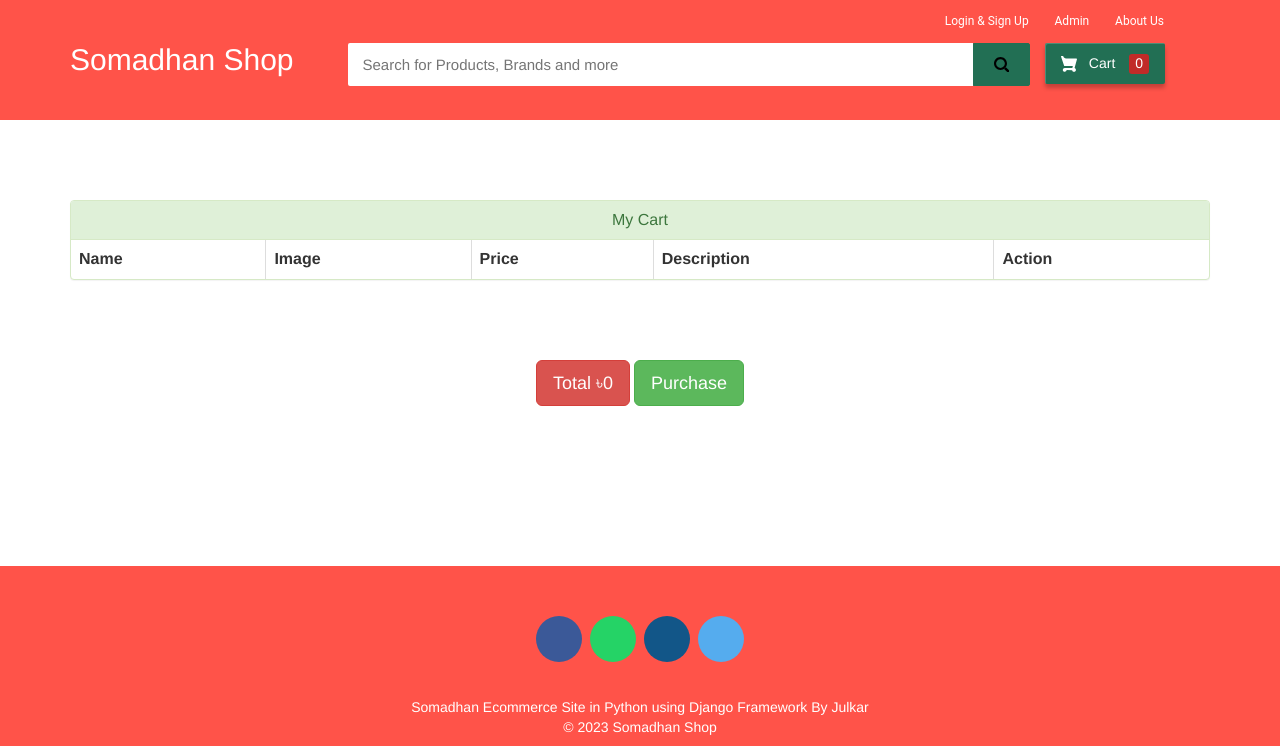
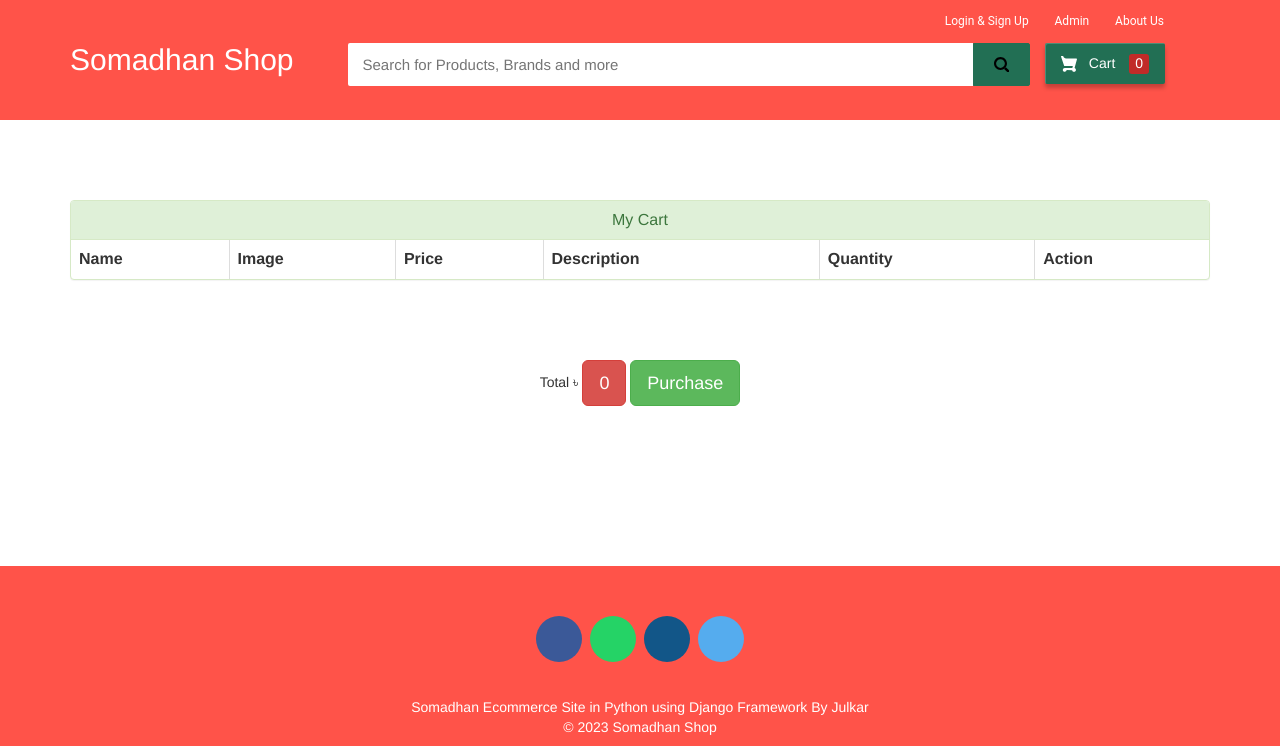
Before and after one commit to Julkar1/somadhanshop, a Django app: page /cart in a window 1280 px wide. Shown: the top 746 px of the page. Run offline with Django 3.2, Linux system fonts and the light colour scheme; lists and menus that the app fills with data are empty; some libraries are stand-ins or nearby versions; some web fonts are replaced.

Commit message:
Quantity Add
Product quantity add in cart

```diff
--- a/ecom/views.py
+++ b/ecom/views.py
@@ -382,7 +382,8 @@ def customer_address_view(request):
                     product_id_in_cart=product_ids.split('|')
                     products=models.Product.objects.all().filter(id__in = product_id_in_cart)
                     for p in products:
-                        total=total+p.price
+                        # total=total+p.price
+                        total = request.COOKIES['totalPrice']
 
             response = render(request, 'ecom/payment.html',{'total':total})
             response.set_cookie('email',email)
--- a/templates/ecom/cart.html
+++ b/templates/ecom/cart.html
@@ -84,6 +84,7 @@ written By : Julkar
           <th>Image</th>
           <th>Price</th>
           <th>Description</th>
+          <th>Quantity</th>
           <th>Action</th>
 
         </tr>
@@ -94,9 +95,9 @@ written By : Julkar
       <tr>
         <td> {{p.name}}</td>
         <td> <img src="{% static p.product_image.url %}" alt="Profile Pic" height="50px" width="50px" /></td>
-        <td>৳ {{p.price}}</td>
+        <td>৳<input type="number" disabled id="price" min="0" value={{p.price}}> </td>
         <td>{{p.description}}</td>
-
+        <td><input type="number" id="quantity" name="quantity" min="1" value="1"></td>
         <td><a class="btn btn-danger btn-xs" href="{% url 'remove-from-cart' p.id  %}?next_page={{request.path}}"><span class="glyphicon glyphicon-trash"></span></a></td>
 
       </tr>
@@ -110,12 +111,43 @@ written By : Julkar
 </div>
 <br><br><br>
 <div style="text-align: center;">
-  <button class="btn btn-danger btn-lg">Total ৳{{total}}</button>
+  Total ৳ <button class="btn btn-danger btn-lg" id="totalPrice" >{{total}}</button>
   <a href="/customer-address"><button class="btn btn-success btn-lg" ><span>Purchase </span></button></a>
 </div>
 
 
 <br><br><br><br><br>
+
+<script>
+  // Function to calculate and update total price
+  function updateTotalPrice() {
+    // Get quantity and price values
+    var quantity = parseFloat(document.getElementById('quantity').value) || 0;
+    var price = parseFloat(document.getElementById('price').value) || 0;
+
+    // Calculate total price
+    var totalPrice = quantity * price;
+
+    // Update the total price on the page
+    document.getElementById('totalPrice').textContent = totalPrice.toFixed(2);
+
+    setCookie("totalPrice", totalPrice.toFixed(2), 7);
+  }
+
+  // Add event listeners for input changes
+  document.getElementById('quantity').addEventListener('input', updateTotalPrice);
+  document.getElementById('price').addEventListener('input', updateTotalPrice);
+
+  function setCookie(name, value, days) {
+    var expires = "";
+    if (days) {
+      var date = new Date();
+      date.setTime(date.getTime() + (days * 24 * 60 * 60 * 1000));
+      expires = "; expires=" + date.toUTCString();
+    }
+    document.cookie = name + "=" + value + expires + "; path=/";
+  }
+</script>
 <!--
 developed By : Julkar
 -->
```
